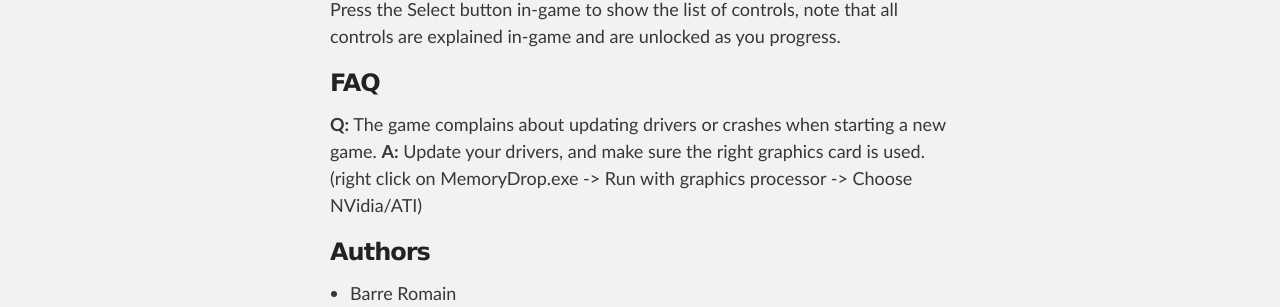
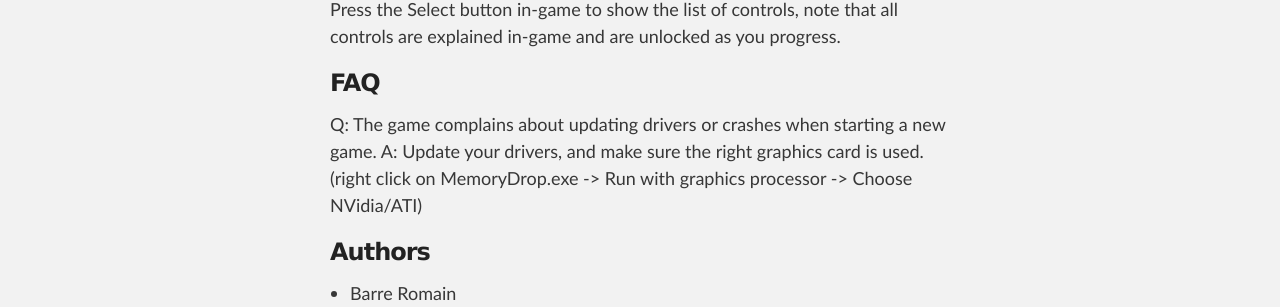
Before and after one commit to Lectem/lectem.github.io, a Jekyll site: the page built from MemoryDrop.md, in a window 1280 px wide. Shown: the part 546-853 px from the top of the page. Built offline with Jekyll 4.4.1, drawn with Linux system fonts in a browser that asks for light colours.

Commit message:
Revert "Q&A bold"
This reverts commit 020f8d96adb5e84eaade6b2c22bdd1b4ec6415f7.

```diff
--- a/MemoryDrop.md
+++ b/MemoryDrop.md
@@ -23,8 +23,8 @@ Press the Select button in-game to show the list of controls, note that all cont
 
 ### FAQ
 
-**Q:** The game complains about updating drivers or crashes when starting a new game.
-**A:** Update your drivers, and make sure the right graphics card is used. (right click on MemoryDrop.exe -> Run with graphics processor -> Choose NVidia/ATI)
+Q: The game complains about updating drivers or crashes when starting a new game.
+A: Update your drivers, and make sure the right graphics card is used. (right click on MemoryDrop.exe -> Run with graphics processor -> Choose NVidia/ATI)
 
 
 ### Authors
```
